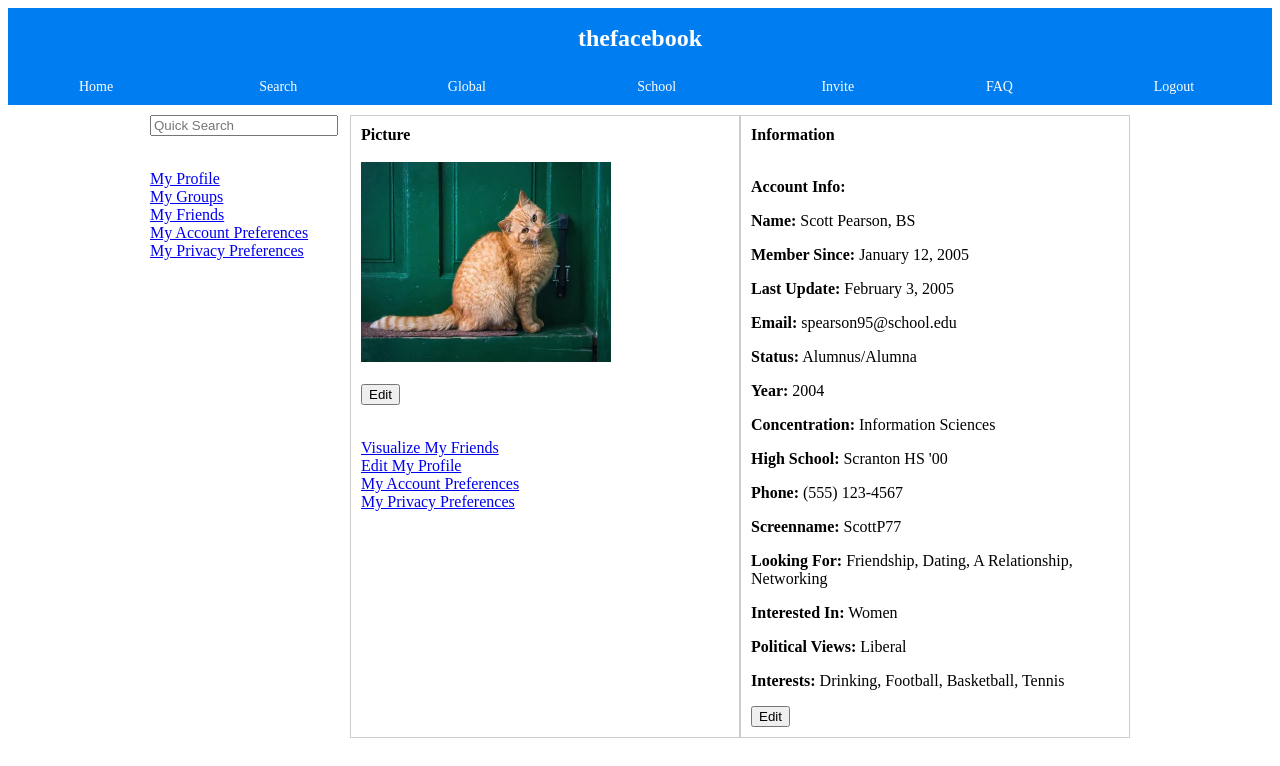
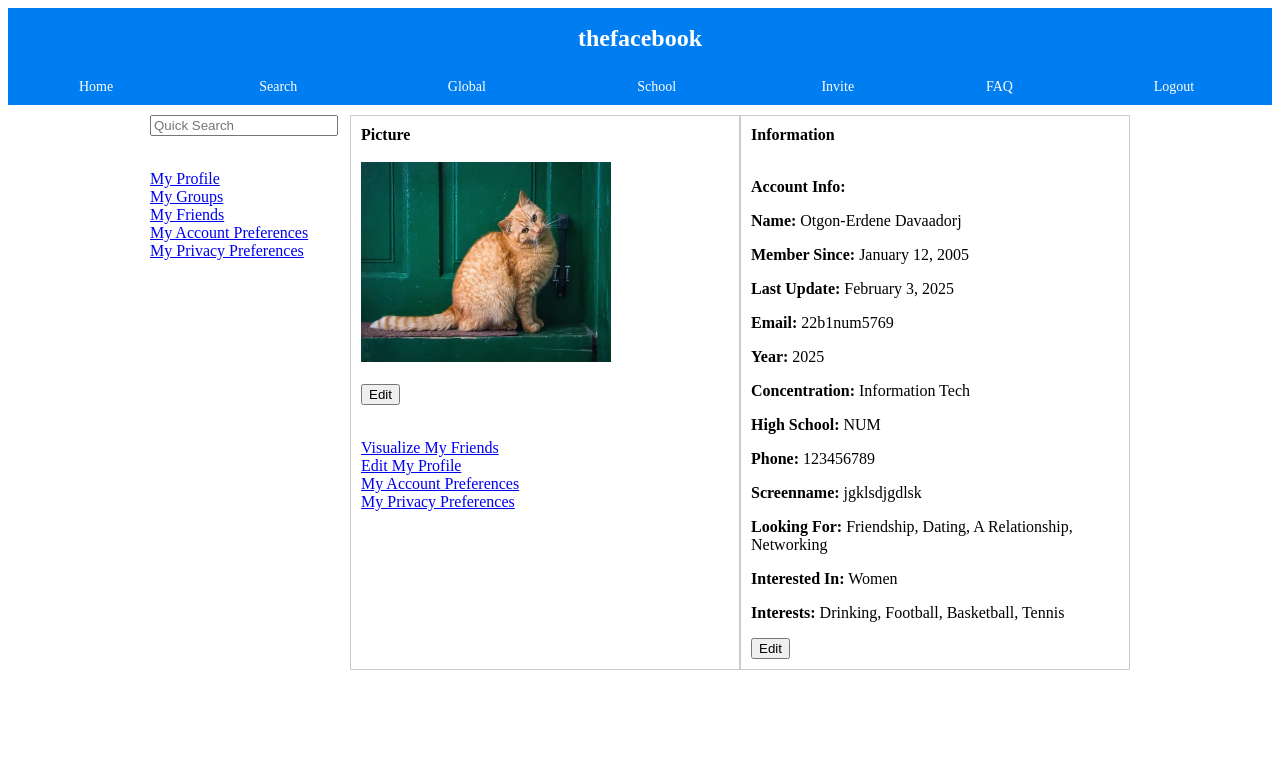
Before and after one commit to otgonerdenedavaadorj/otgoo123, a plain HTML site: page lab3.html in a window 1280 px wide. Drawn offline with Linux system fonts and the light colour scheme.

Commit message:
Add files via upload

```diff
--- a/lab3.html
+++ b/lab3.html
@@ -7,6 +7,7 @@
 </head>
 <body>
 
+    <!-- header -->
     <table width="100%" bgcolor="#007df0" cellpadding="15">
         <tr>
             <td align="center" style="color: white; font-size: 24px;">
@@ -15,6 +16,7 @@
         </tr>
     </table>
 
+    <!-- header(dood) -->
     <table width="100%" bgcolor="#007df0" cellpadding="10" cellspacing="0">
         <tr align="center" style="font-size: 14px;">
             <td><a href="#" style="color: white; text-decoration: none;">Home</a></td>
@@ -27,8 +29,10 @@
         </tr>
     </table>
 
+    <!-- main -->
     <table width="1000px" align="center" cellpadding="10" cellspacing="0">
         <tr>
+            <!-- baruun -->
             <td width="20%" valign="top">
                 <form action="#">
                     <input type="text" placeholder="Quick Search" style="width: 100%;"><br><br>
@@ -42,9 +46,11 @@
                 </ul>
             </td>
 
+            <!-- profile -->
             <td width="80%" valign="top">
                 <table width="100%" cellpadding="10" cellspacing="0">
                     <tr>
+                        <!-- profile picture-->
                         <td width="50%" valign="top" style="border: 1px solid #ccc;">
                             <strong>Picture</strong><br><br>
                             <img src="cat.png" alt="Profile Picture" width="250" height="200"><br><br>
@@ -57,23 +63,21 @@
                             </ul>
                         </td>
 
-                        <!-- Information Section -->
+                        <!-- info -->
                         <td width="50%" valign="top" style="border: 1px solid #ccc;">
                             <strong>Information</strong><br><br>
                             <p><strong>Account Info:</strong></p>
-                            <p><strong>Name:</strong> Scott Pearson, BS</p>
+                            <p><strong>Name:</strong> Otgon-Erdene Davaadorj</p>
                             <p><strong>Member Since:</strong> January 12, 2005</p>
-                            <p><strong>Last Update:</strong> February 3, 2005</p>
-                            <p><strong>Email:</strong> spearson95@school.edu</p>
-                            <p><strong>Status:</strong> Alumnus/Alumna</p>
-                            <p><strong>Year:</strong> 2004</p>
-                            <p><strong>Concentration:</strong> Information Sciences</p>
-                            <p><strong>High School:</strong> Scranton HS '00</p>
-                            <p><strong>Phone:</strong> (555) 123-4567</p>
-                            <p><strong>Screenname:</strong> ScottP77</p>
+                            <p><strong>Last Update:</strong> February 3, 2025</p>
+                            <p><strong>Email:</strong> 22b1num5769</p>
+                            <p><strong>Year:</strong> 2025</p>
+                            <p><strong>Concentration:</strong> Information Tech</p>
+                            <p><strong>High School:</strong> NUM</p>
+                            <p><strong>Phone:</strong> 123456789</p>
+                            <p><strong>Screenname:</strong> jgklsdjgdlsk</p>
                             <p><strong>Looking For:</strong> Friendship, Dating, A Relationship, Networking</p>
                             <p><strong>Interested In:</strong> Women</p>
-                            <p><strong>Political Views:</strong> Liberal</p>
                             <p><strong>Interests:</strong> Drinking, Football, Basketball, Tennis</p>
                             <button>Edit</button>
                         </td>
```
